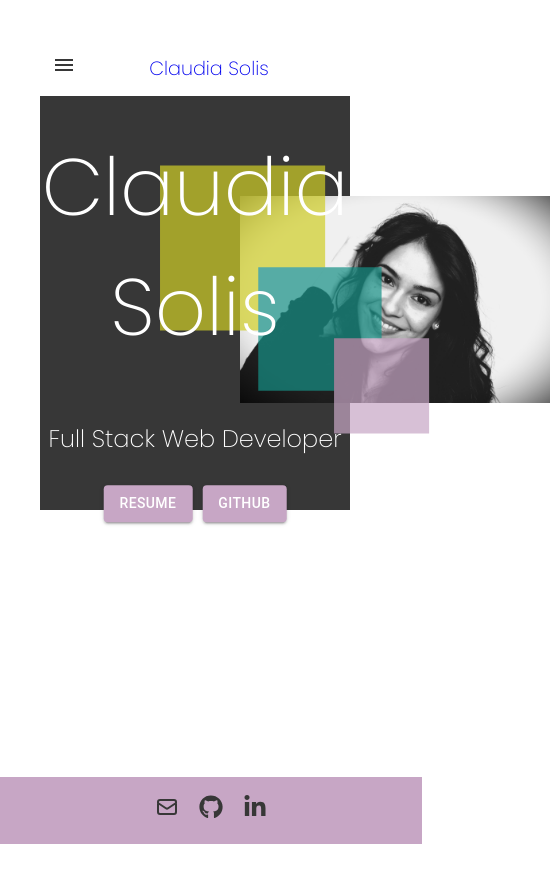
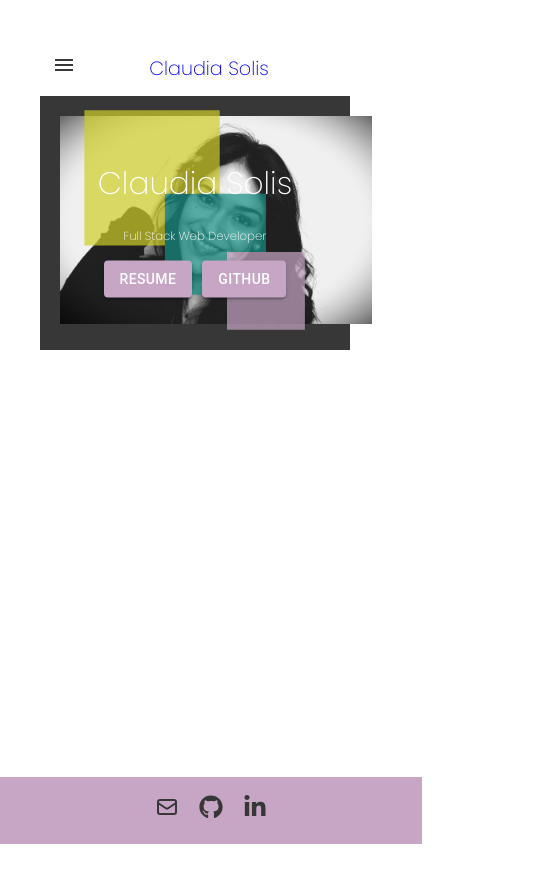
Before and after one commit to cjsolis12/claudia-solis, a React (Vite) app: page / in a window 390 px wide. Shown: the top 882 px of the page, 550 px wide, since content can reach past the window. Built offline with nearby package versions, Linux system fonts and the light colour scheme.

Commit message:
hero responsiveness debugging

```diff
--- a/src/index.css
+++ b/src/index.css
@@ -37,7 +37,7 @@ a {
 .hero-section {
   position: relative;
   background-color: #373737;
-  padding: 100px 0;
+  padding: 5vw;
 }
 
 .overlay-text {
@@ -50,23 +50,22 @@ a {
 }
 
 .overlay-text h1 {
-  font-size: 5rem;
+  font-size: 8vw;
   font-weight: 200;
 }
 
 .overlay-text p {
-  font-size: 1.5rem;
+  font-size: 3vw;
   font-weight: 200;
 }
 
 .header-images {
   position: block;
-  width: 400px;
-  max-width: 100%;
+  width: 50vw;
   height: auto;
   margin-left: auto;
   margin-right: auto;
-  transform: translate(200px);
+  transform: translate(20vw);
   z-index: 0;
 }
 
@@ -77,11 +76,11 @@ a {
   width: 100%;
   height: 100%;
   background-image: url("./assets/hero.svg");
-  background-size: contain;
+  background-size: "contain";
   background-repeat: no-repeat;
   background-position: center;
   opacity: 0.7;
-  transform: translate(100px);
+  transform: translate(10vw);
   z-index: 0;
 }
 
@@ -92,8 +91,20 @@ a {
     /* Center the text horizontally on small screens */
     transform: translate(-50%, -50%);
     text-align: center;
-    /* Align the text to the center */
+    width: 80%;
+    word-break: break-word;
   }
+    .header-images{
+      width: 80vw;
+      transform:none;
+      object-fit: cover;
+    }
+
+    .svg-decoration{
+      transform: none;
+    }
+
+
 }
 
 
```
